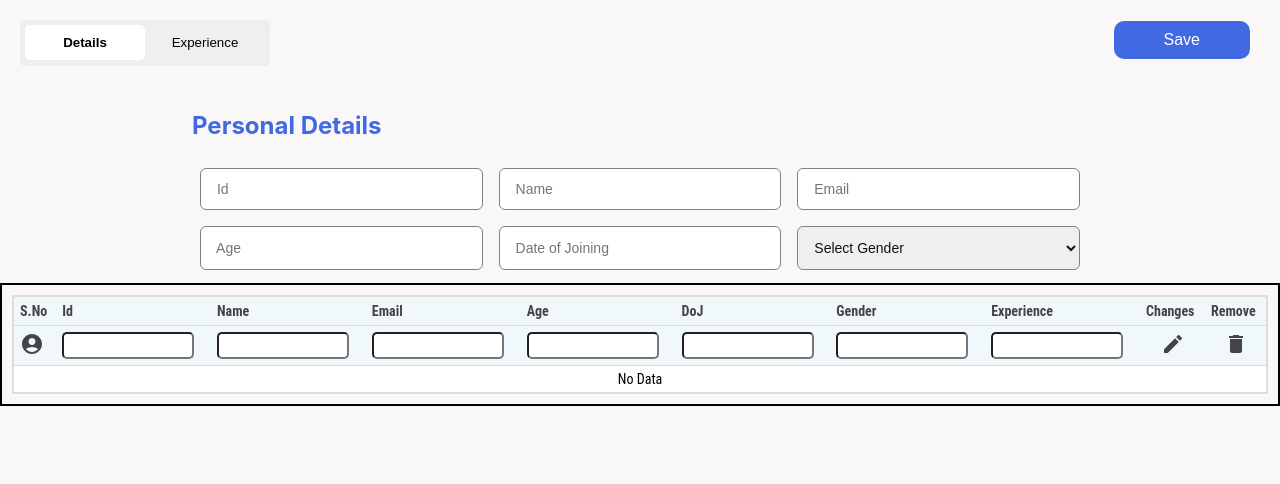
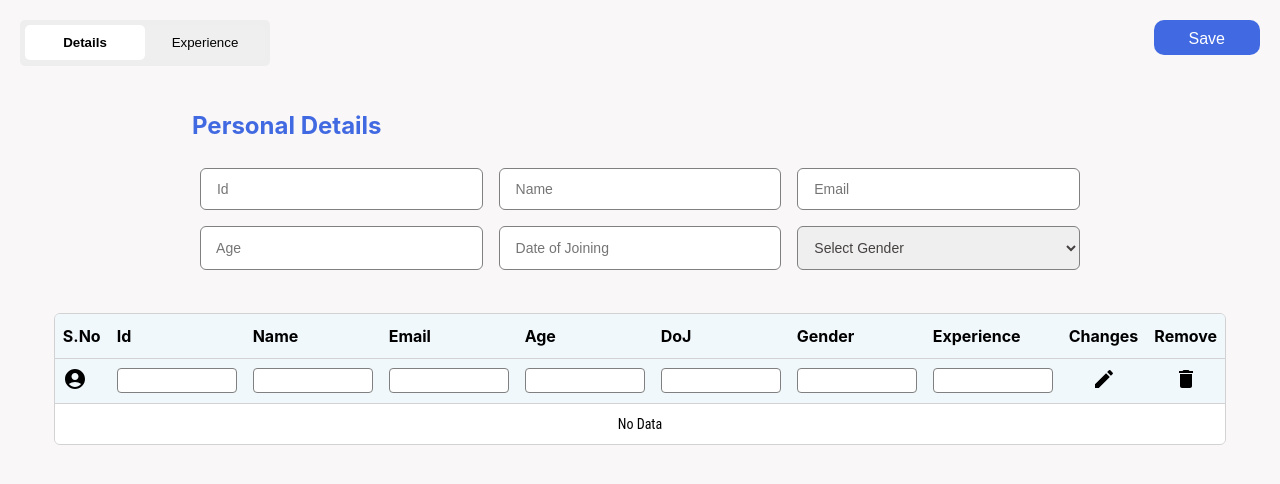
Before and after one commit to rajasekhar29112001/detailsForm, a React (Create React App) app: page / in a window 1280 px wide. Shown: the top 484 px of the page. Built offline with nearby package versions, Linux system fonts and the light colour scheme.

Commit message:
final submit

```diff
--- a/src/App.css
+++ b/src/App.css
@@ -2,21 +2,28 @@ body{
     background-color: #f9f7f7;
 }
 
-.head {
+h2{
+    text-align: left;
+    color:royalblue;
+}
+
+.navbar {
     display: flex;
-    justify-content: space-around;
+    justify-content: space-between;
     border-radius: 5px;
-    background-color: #EEE;
-    padding: 5px;
-    width: 250px;
     font-size: 14px;
     height:46px;
     margin:20px;
     box-sizing: border-box;
-    /* box-shadow: 0 0 3px 1px rgba(0, 0, 0, 0.06); */
 }
 
-.hbtn{
+.toggle_btn_container{
+    border-radius: 5px;
+    background-color: #EEE;
+    padding: 5px;
+}
+
+.toggel_btn{
     color:black;
     cursor: pointer;
     border:none;
@@ -25,20 +32,34 @@ body{
     width:120px;
 }
 
-.hbtn_active{
+.toggel_btn_active{
     background-color: #ffffff;
     font-weight: bold;
     transition: all .15s ease-in-out;
 }
 
+.save_btn {
+    border: none;
+    cursor: pointer;
+    background-color: royalblue;
+    padding: 10px 35px;
+    border-radius: 10px;
+    color: #fff;
+    font-size: 16px;
+    height:35px
+}
+
+.save_btn:hover {
+    background-color: rgb(32, 64, 161);
+}
+
 .container{
-    /* border:1px;
-    background-color: #fff; */
     margin:auto;
+    padding: 5px 40px;
+    width: 70%;
+    /* background-color: #fff;
     border-radius: 15px;
-    padding: 5px 40px;
-    max-width: 70%;
-    /* box-shadow: 0 0 20px rgba(0 , 0, 0, 0.2); */
+    box-shadow: 0 0 20px rgba(0 , 0, 0, 0.2); */
 }
 
 .container form{
@@ -46,14 +67,9 @@ body{
     grid-template-columns: auto auto auto;
 }
 
-h2{
-    text-align: left;
-    color:royalblue;
-}
-
-.container input, .container select{
+.container input, .container select {
     outline: none;
-    color:rgb(20, 16, 16);
+    color:rgb(70, 65, 65);
     padding:12px;
     border-radius: 6px;
     border: 1px solid grey;
@@ -62,21 +78,25 @@ h2{
 }
 
 .prevContainer{
+    /* border: 5px solid black;
+    background-color: rgb(233, 227, 227); */
     overflow-x: auto;
     border-radius: 15px;
-    padding: 17px 30px;
+    padding: 17px 40px;
     width: 90%;
+    margin:auto;
 }
 
-.prevContainer span{
-
+.heading_bar{
+    position:sticky;
+    left:0px;
 }
 
 .experContainer{
     /* border: 2px solid #6d6b68; */
     margin-top: 30px;
     width:300px;
-    margin:5px;
+    /* margin:5px; */
 }
 
 .expDiv{
@@ -104,75 +124,65 @@ h2{
     margin:3px;
 }
 
-.btndiv{
-    position: relative;
-    top:-65px;
-    float:right;
-    margin-right: 30px;
-}
-
-.btn {
-    border: none;
-    cursor: pointer;
-    background-color: royalblue;
-    padding: 10px 50px;
-    border-radius: 10px;
-    color: #fff;
-    font-size: 16px;
-    transform: 0.3s ease;
-}
-
-.btn:hover {
-    background-color: rgb(32, 64, 161);
-}
-
-.TableBox{
+.tableBox{
     width:100%;
     overflow-x: auto;
-    border: 2px solid black;
+    /* border: 2px solid black; */
     box-sizing: border-box;
     padding:10px;
+    margin-top: 20px;
 }
 
 .table{
     border-radius: 6px;
-    border: 2px solid #ddd;
+    border: 1px solid #D2D2D2;
+    margin:auto;
+    border-collapse: separate;
+    border-spacing: 0px;
+    width: 90%;
+    text-align: left;
+    overflow: hidden;
+}
+
+.table thead tr{
+    height: 45px;
+    background: #F0F8FC;
+
+}
+
+.table thead tr th{
+    border-bottom: 1px solid #D2D2D2 ;
+}
+
+.table thead tr th, .table tbody tr td{
+    padding: 8px;
+}
+
+.table thead tr th input{
+    width:110px;
+    border-radius: 4px;
+    padding:4px;
+    border:1px solid grey;
+    outline: none;
+}
+
+.table tbody tr {
+    height: 40px;
     font-family: 'Roboto Condensed', sans-serif;
     font-size: 14px;
-    margin:auto;
 }
 
-table th{
-    background-color: #f0f8fc;
-    color: #444444;
-    padding:6px;
-}
-
-tr th{
-    border-bottom: 1px solid #ddd;
-}
-
- table td{
-    padding:5px;
-}
-
-th input{
-    padding: 4px;
-    width:120px;
-    border-radius: 5px;
-}
-
-tr:nth-child(even){
+.table tbody tr:nth-child(even){
     background-color: #f5f8fb;
 }
 
-tr:nth-child(odd){
+.table tbody tr:nth-child(odd){
     background-color: #ffffff;
 }
 
 .line {
     border-left: 2px solid grey;
-    height: 180px;
+    height: 220px;
     margin-left: 15px;
     margin-top: 35px;
     padding:10px;
--- a/src/NavBar.jsx
+++ b/src/NavBar.jsx
@@ -9,7 +9,7 @@ const NavBar = () => {
     const [arr, setArr] = useState([]);
     const [obj, setObj] = useState({ id: "", name: "", email: "", age: "", doj: "", gender: "", totalExperience: 0, experience: [{ company: "", role: "", years: "", stDate: "", enDate: "" }] });
 
-    const [indexVal, setIndexVal] = useState(null);
+    const [indexVal, setIndexVal] = useState();
     const [bool, setBool] = useState(false);
 
     const [searchObj, setSearchObj] = useState({ id: "", name: "", email: "", age: "", doj: "", gender: "", totalExperience: "" });
@@ -19,10 +19,42 @@ const NavBar = () => {
         setObj({ ...obj, experience: [...obj.experience, { company: "", role: "", years: "", stDate: "", enDate: "" }] });
     }
 
-    function deleteExperi(index) {
-        const updateExper = obj.experience.filter((item, i) => i !== index);
-        setObj({ ...obj, experience: updateExper });
-        sumOfYears();
+    function saveData() {
+        (!obj.id || !obj.name || !obj.email || !obj.age || !obj.doj || !obj.gender) ? alert("Please enter all fields") : filterDupData();
+    }
+
+    function filterDupData() {
+        if (arr.some(e => e.id === obj.id)) {
+            alert("This ID is already recorded.");
+        } else {
+            let updateData = [...arr, obj];
+            console.log("updateData = ", updateData)
+            setArr(updateData);
+            setFilArr(updateData);
+        }
+        setObj({ id: "", name: "", email: "", age: "", doj: "", gender: "", totalExperience: 0, experience: [{ company: "", role: "", years: "", stDate: "", enDate: "" }] });
+    }
+
+    function editData(index) {
+        setObj(arr[index]);
+        setIndexVal(index);
+        setBool(true);
+        setDisplay("details");
+    }
+
+    function updateData() {
+        let updatedArr = [...arr];
+        updatedArr[indexVal] = obj;
+        setArr(updatedArr);
+        setFilArr(updatedArr);
+        setBool(false);
+        setObj({ id: "", name: "", email: "", age: "", doj: "", gender: "", totalExperience: 0, experience: [{ company: "", role: "", years: "", stDate: "", enDate: "" }] });
+    }
+
+    function deleteData(ind) {
+        let updateArr = arr.filter((item, i) => i !== ind);
+        setArr(updateArr);
+        setFilArr(updateArr);
     }
 
     function searching(key, e) {
@@ -30,20 +62,6 @@ const NavBar = () => {
         let updatedSearchObj = { ...searchObj, [key]: value };
         setSearchObj(updatedSearchObj);
         filteredData(updatedSearchObj);
-    }
-
-    function filteredData(data) {
-        const filterData = arr.filter(item =>
-            item.id.includes(data.id) &&
-            item.name.toLowerCase().includes(data.name.toLowerCase()) &&
-            item.email.toLowerCase().includes(data.email.toLowerCase()) &&
-            item.age.includes(data.age) &&
-            item.doj.includes(data.doj) &&
-            item.gender.toLowerCase().includes(data.gender.toLowerCase()) &&
-            item.totalExperience.toString().includes(data.totalExperience)
-        );
-        console.log("filterData = ", filterData)
-        setFilArr(filterData);
     }
 
     function experienceObj(index, field, value) {
@@ -67,56 +85,37 @@ const NavBar = () => {
         setObj(obj => ({ ...obj, totalExperience: sum }));
     }
 
-    function saveData() {
-        (!obj.id || !obj.name || !obj.email || !obj.age || !obj.doj || !obj.gender) ? alert("Please enter all fields") : filterDupData();
+    function filteredData(data) {
+        const filterData = arr.filter(item =>
+            item.id.includes(data.id) &&
+            item.name.toLowerCase().includes(data.name.toLowerCase()) &&
+            item.email.toLowerCase().includes(data.email.toLowerCase()) &&
+            item.age.includes(data.age) &&
+            item.doj.includes(data.doj) &&
+            item.gender.toLowerCase().includes(data.gender.toLowerCase()) &&
+            item.totalExperience.toString().includes(data.totalExperience)
+        );
+        console.log("filterData = ", filterData)
+        setFilArr(filterData);
     }
 
-    function filterDupData() {
-        if (arr.some(e => e.id === obj.id)) {
-            alert("This ID is already recorded.");
-        } else {
-            let updateData = [...arr, obj];
-            console.log("updateData = ", updateData)
-            setArr(updateData);
-            setFilArr(updateData);
-        }
-        setObj({ id: "", name: "", email: "", age: "", doj: "", gender: "", totalExperience: 0, experience: [{ company: "", role: "", years: "", stDate: "", enDate: "" }] });
-    }
-
-    function deleteData(ind) {
-        let updateArr = arr.filter((item, i) => i !== ind);
-        setArr(updateArr);
-        setFilArr(updateArr);
-    }
-
-    function editData(index) {
-        setObj(arr[index]);
-        setIndexVal(index);
-        setBool(true);
-        setDisplay("details");
-    }
-
-    function updateData() {
-        let updatedArr = [...arr];
-        updatedArr[indexVal] = obj;
-        setArr(updatedArr);
-        setFilArr(updatedArr);
-        setBool(false);
-        setObj({ id: "", name: "", email: "", age: "", doj: "", gender: "", totalExperience: 0, experience: [{ company: "", role: "", years: "", stDate: "", enDate: "" }] });
+    function deleteExperi(index) {
+        const updateExper = obj.experience.filter((item, i) => i !== index);
+        setObj({ ...obj, experience: updateExper });
+        sumOfYears();
     }
 
     return (
         <>
 
-            <div className="head">
-                <div><button className={display === 'details' ? 'hbtn hbtn_active' : 'hbtn'} onClick={() => setDisplay("details")}>Details</button></div>
-                <div><button className={display === 'experience' ? 'hbtn hbtn_active' : 'hbtn'} onClick={() => setDisplay("experience")}>Experience</button></div>
-            </div>
+            <nav className="navbar">
+                <div className="toggle_btn_container">
+                    <button className={display === 'details' ? 'toggel_btn toggel_btn_active' : 'toggel_btn'} onClick={() => setDisplay("details")}>Details</button>
+                    <button className={display === 'experience' ? 'toggel_btn toggel_btn_active' : 'toggel_btn'} onClick={() => setDisplay("experience")}>Experience</button>
+                </div>
 
-
-            <div className="btndiv">
-                <button className="btn" type="button" onClick={!bool ? saveData : updateData}>{!bool ? 'Save' : 'Update'}</button>
-            </div>
+                <button className="save_btn" type="button" onClick={!bool ? saveData : updateData}>{!bool ? 'Save' : 'Update'}</button>
+            </nav>
 
             {display === "details" && (
                 <div className="container">
@@ -128,7 +127,7 @@ const NavBar = () => {
                         <input type="number" value={obj.age} onChange={(e) => setObj({ ...obj, age: e.target.value })} placeholder=" Age" required />
                         <input type="type" onFocus={(e) => (e.target.type = "date")} onBlur={(e) => (e.target.type = "text")} value={obj.doj} onChange={(e) => setObj({ ...obj, doj: e.target.value })} placeholder=" Date of Joining" />
                         <select value={obj.gender} onChange={(e) => setObj({ ...obj, gender: e.target.value })} required>
-                            <option value="">Select Gender</option>
+                            <option value="" disabled style={{ color: "black" }}>Select Gender</option>
                             <option style={{ color: "black" }} value="male">Male</option>
                             <option style={{ color: "black" }} value="female">Female</option>
                         </select>
@@ -139,8 +138,11 @@ const NavBar = () => {
 
             {display === "experience" && (
                 <div className="prevContainer">
-                    <span className="spanPre">Previous Company Details</span>
-                    <span><AddIcon onClick={addExperience} style={{ fontSize: "30px", cursor: "pointer", marginLeft: "3px", verticalAlign: "top" }} /></span>
+                    <div className="heading_bar">
+                        <span className="spanPre">Previous Company Details</span>
+                        <span><AddIcon onClick={addExperience} style={{ fontSize: "30px", cursor: "pointer", marginLeft: "3px", verticalAlign: "top" }} /></span>
+                    </div>
+
                     <div className="expDiv">
                         {obj.experience.map((exp, index) => {
                             const { company, role, years, stDate, enDate } = exp;
@@ -148,7 +150,7 @@ const NavBar = () => {
                                 <>
                                     { index === 0 ? null : <div className="line"></div>}
                                     <form key={index} className="experContainer">
-                                        <DeleteIcon onClick={() => deleteExperi(index)} style={{ marginLeft: "250px", fontSize: "25px", marginTop: "9px" }} />
+                                        <DeleteIcon onClick={() => deleteExperi(index)} style={{ marginLeft: "267px", fontSize: "25px"}} />
                                         <input type="text" value={company} onChange={(e) => experienceObj(index, "company", e.target.value)} placeholder="Company" />
                                         <input type="text" value={role} onChange={(e) => experienceObj(index, "role", e.target.value)} placeholder="Role" />
                                         <input type="number" value={years} onChange={(e) => experienceObj(index, "years", e.target.value)} placeholder="Years" />
@@ -163,8 +165,8 @@ const NavBar = () => {
                 </div>
             )}
 
-            <div className="TableBox">
-                <table className="table" style={{ borderCollapse: "collapse", width: "100%", textAlign: "left" }}>
+            <div className="tableBox">
+                <table className="table" >
                     <thead>
                         <tr>
                             <th>S.No</th>
@@ -203,8 +205,8 @@ const NavBar = () => {
                                     <td>{obj.doj}</td>
                                     <td>{obj.gender}</td>
                                     <td >{obj.totalExperience}</td>
-                                    <td style={{textAlign:"center"}}><button onClick={() => editData(i)}>Edit</button></td>
-                                    <td style={{textAlign:"center"}}><button onClick={() => deleteData(i)}>Delete</button></td>
+                                    <td><button onClick={() => editData(i)}>Edit</button></td>
+                                    <td><button onClick={() => deleteData(i)}>Delete</button></td>
                                 </tr>
                             )) : <tr><td colSpan={10} style={{textAlign:"center"}}>No Data</td></tr>}
                     </tbody>
```
